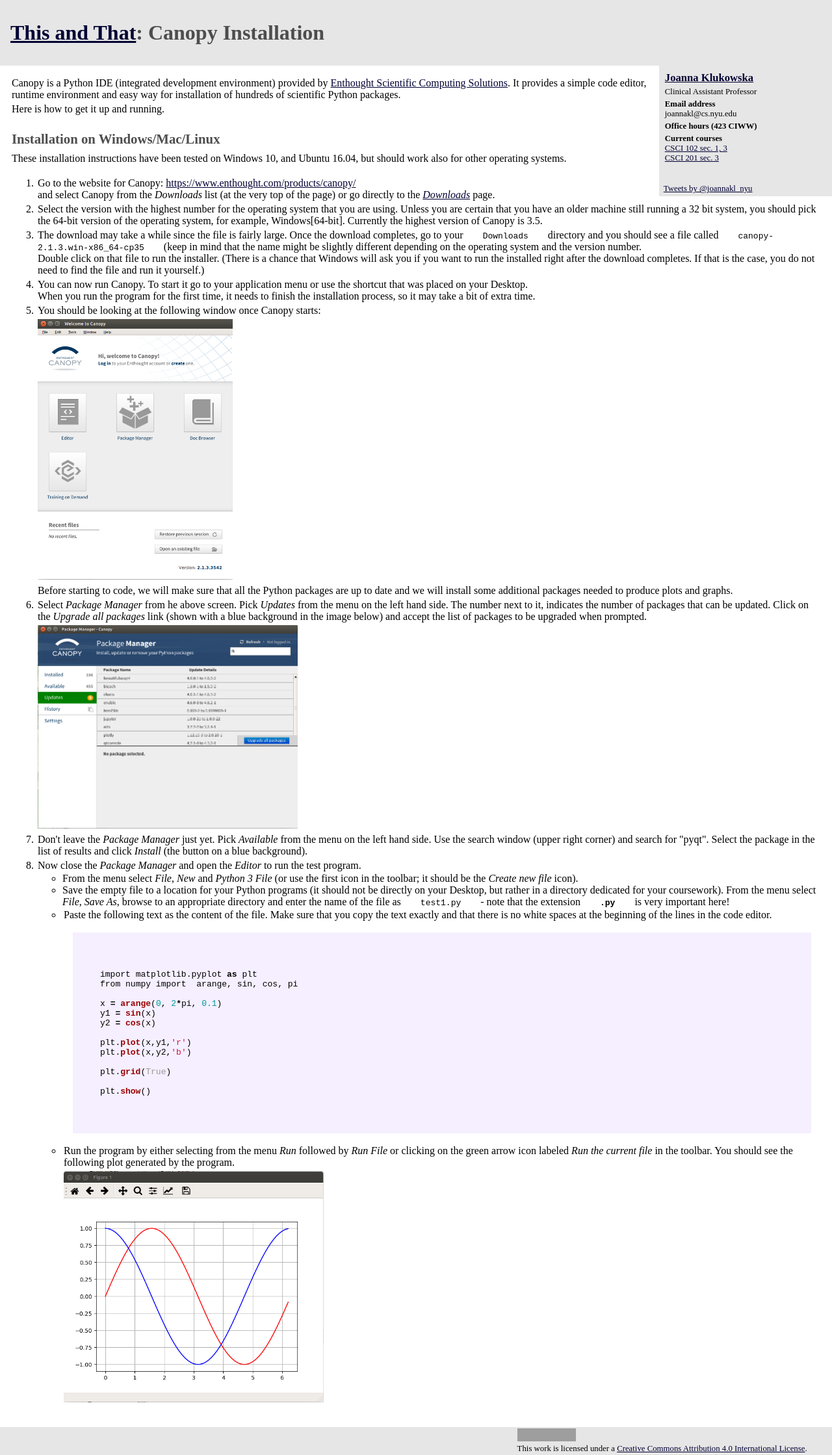
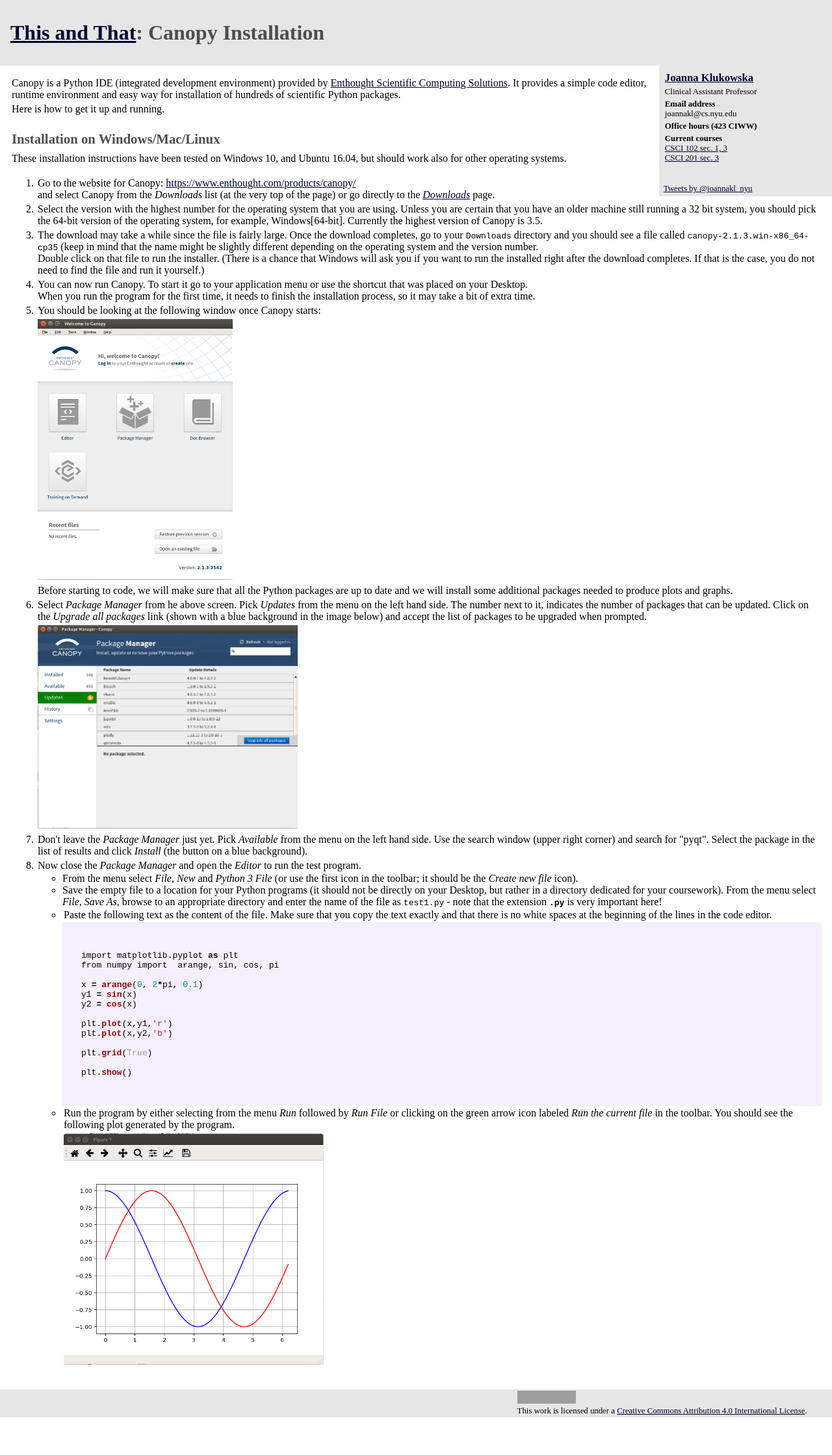
Before and after one commit to joannakl/thisandthat, a Jekyll site: the page built from CanopyInstallation.markdown, in a window 1280 px wide. Shown: the whole page at 65% size. Built offline with Jekyll 4.4.1, drawn with Linux system fonts in a browser that asks for light colours; comment, search, counter and statistics services are not loaded; after the commit the page ends 2181 px from its top, so only the background shows below that; grey boxes are pictures that could not be loaded.

Commit message:
adding css for code display

```diff
--- a/resources/css/course_page.css
+++ b/resources/css/course_page.css
@@ -149,19 +149,19 @@ footer {
 /******************************************/
 /* from Joe
 
+code {
+	margin:1em;
+	padding:1em;
+}
 
 
 .bash {
 	color:#AAAAAA;
 }
 */
-code {
-  margin: 1em;
-  padding: 1em;
-}
 .highlight {
   background: #F5EFFF;
-  margin: 1em;
+  margin: 0em;
   padding: 1em;
 }
 .highlight .c {
```
